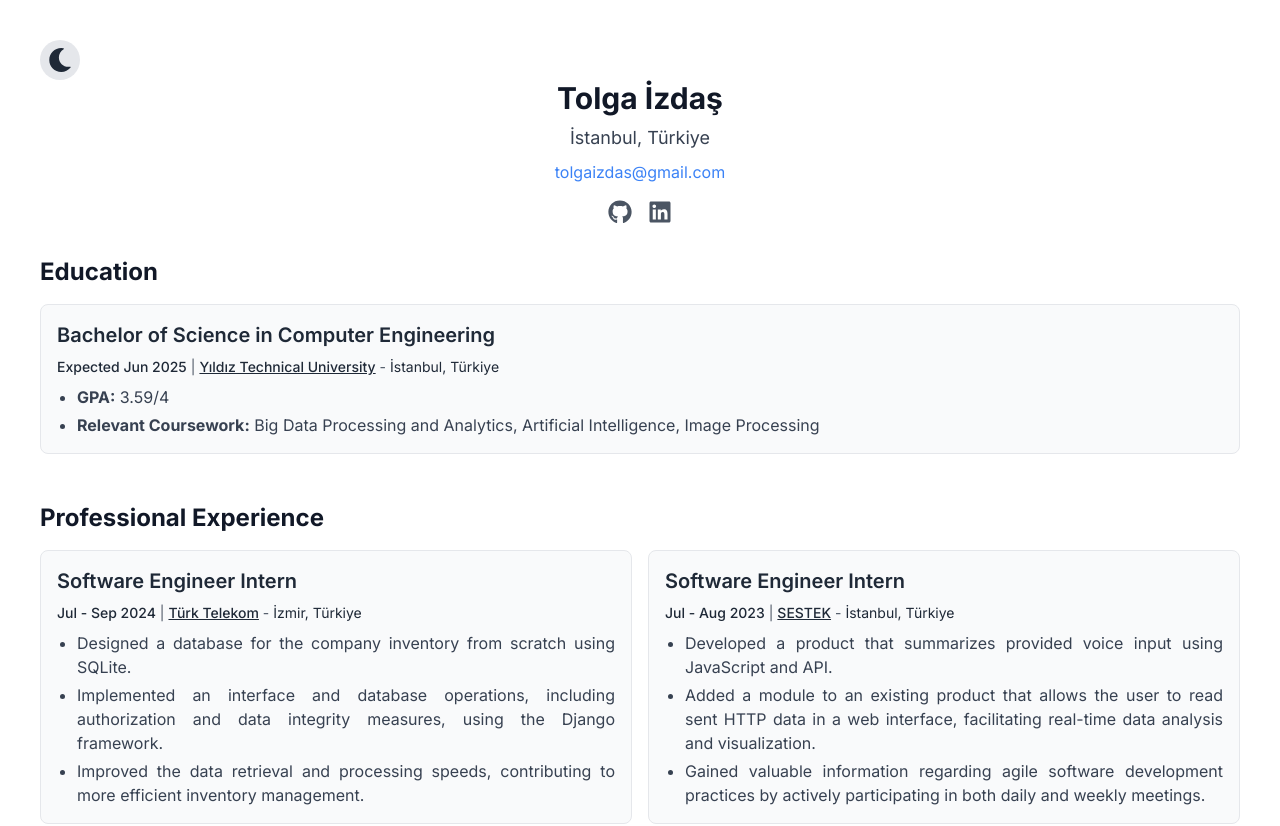
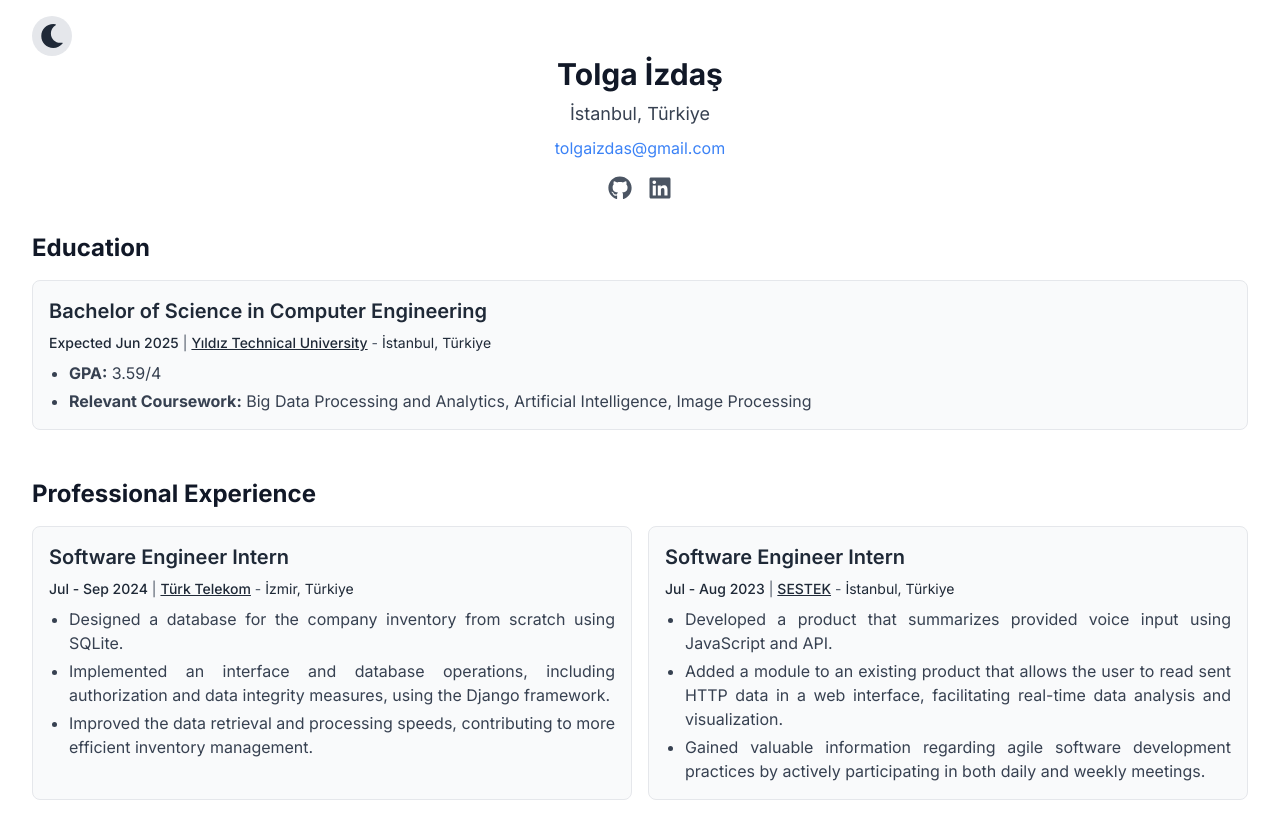
Before and after one commit to tolgaizdas/personal-website, a Next.js app: page / in a window 1280 px wide. Shown: the top 826 px of the page. Built offline with nearby package versions, Linux system fonts and the light colour scheme.

Commit message:
changed padding settings

```diff
--- a/src/app/page.js
+++ b/src/app/page.js
@@ -187,7 +187,7 @@ export default function Home() {
   };
 
   return (
-    <div className="p-10">
+    <div className="pt-4 pb-4 pl-8 pr-8">
       <ThemeToggle />
       <Title {...title} />
       <Section {...education} />
```
